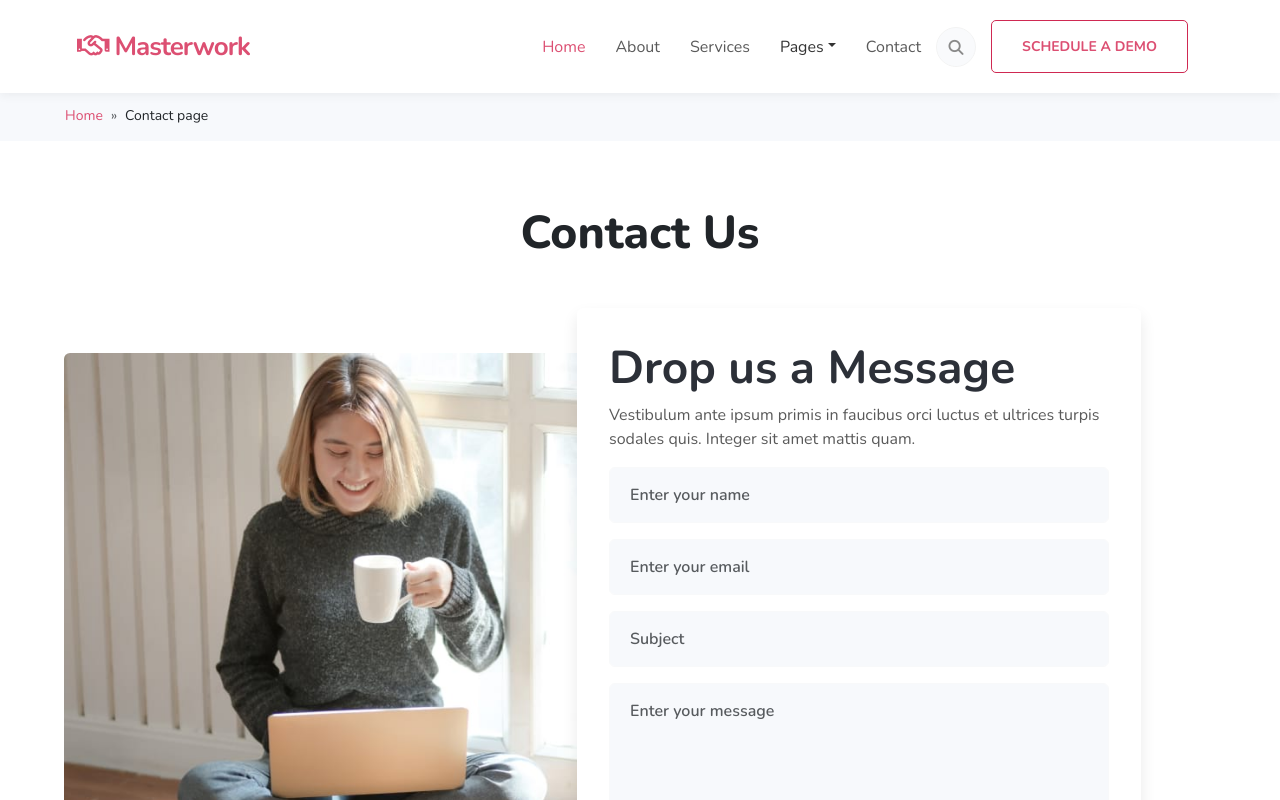
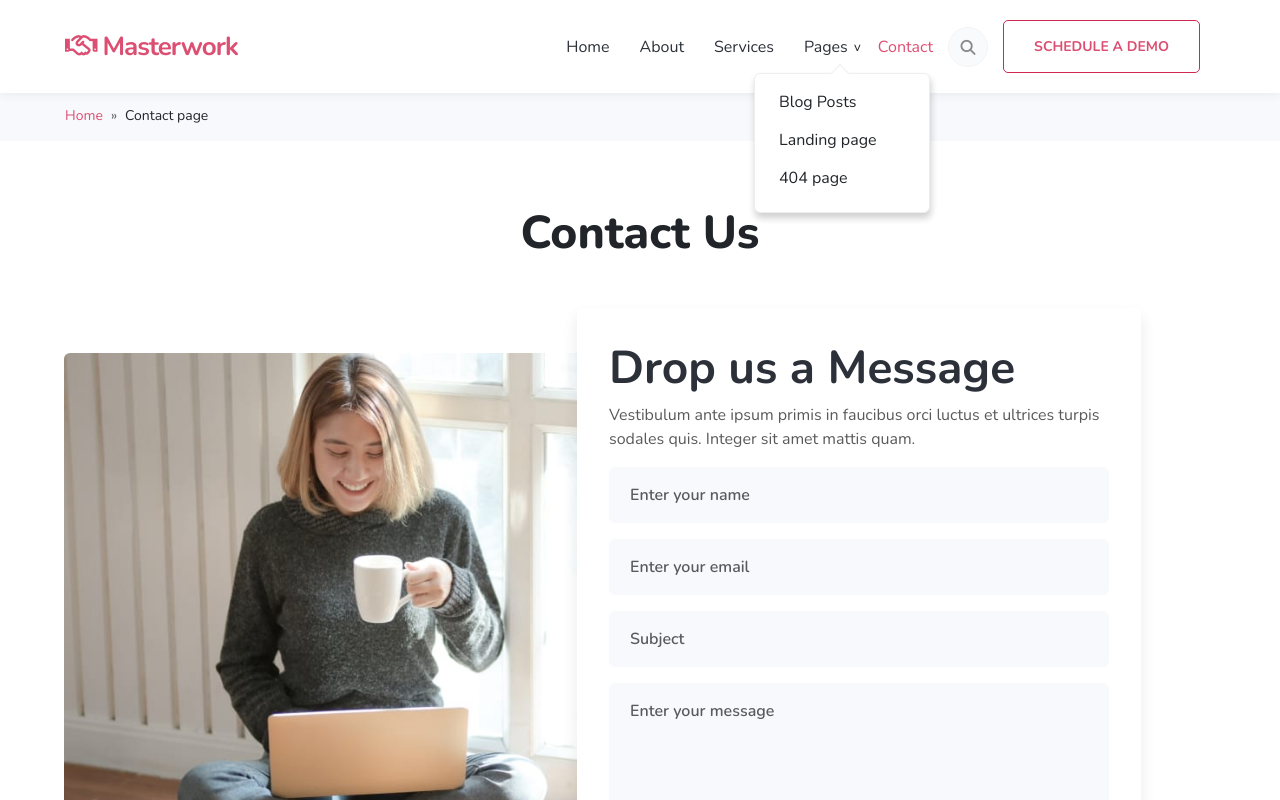
Before and after one commit to AnKaito-dev/BC76-Capstone-Group1, a plain HTML site: page html/contact.html in a window 1280 px wide. Both pictures are taken after a click on the link "Pages". Shown: the top 800 px of the page. Drawn offline with nearby package versions, Linux system fonts and the light colour scheme; some packages are replaced by stand-ins of ours; files that its build step writes are made by us from their sources; a script that the page names is missing.

Commit message:
update page dropdown

```diff
--- a/css/contact.css
+++ b/css/contact.css
@@ -76,6 +76,10 @@
   padding: 20px 0;
 }
 
+.navbar .container-fluid {
+  padding: 0;
+}
+
 .navbar .navbar-brand {
   font-size: 26px;
   letter-spacing: -1px;
@@ -95,6 +99,7 @@
 
 .navbar .navbar-collapse .nav-link {
   padding: 14px 0;
+  color: #2C3038;
 }
 
 .navbar .navbar-collapse .nav-item .nav-link i {
@@ -136,6 +141,79 @@
 }
 
 .navbar-collapse .nav-link:hover::before {
+  width: 20px;
+}
+
+/* dropdown-menu css */
+.dropdown-nav {
+  position: relative;
+}
+
+.dropdown-nav::after {
+  content: "v";
+  position: absolute;
+  right: 2px;
+  top: 17px;
+  font-size: 13px;
+  display: inline-block;
+}
+
+.dropdown-menu {
+  transform: translateX(-50px);
+  padding-top: 16px;
+  border-radius: 6px;
+  min-width: 11rem;
+  box-shadow: 1px 5px 7.5px rgba(14, 13, 13, 0.2);
+  border: 1px solid #eee;
+  background-color: white;
+}
+
+.dropdown-menu .show {
+  display: block;
+}
+
+.dropdown-menu::before {
+  content: '';
+  width: 14px;
+  height: 14px;
+  background-color: white;
+  border: 1px solid #eee;
+  display: block;
+  border-right: none;
+  border-bottom: none;
+  transform: translateX(-50%) rotateZ(45deg);
+  position: absolute;
+  top: -7px;
+  left: 49%;
+}
+
+.dropdown-menu .dropdown-item {
+  position: relative;
+  display: block;
+  width: 100%;
+  padding: 0 24px 14px;
+  color: #212529;
+  white-space: nowrap;
+  background-color: transparent;
+  border: 0;
+  transition: all .5s;
+}
+
+.dropdown-menu .dropdown-item:hover {
+  color: #dc4f72;
+}
+
+.dropdown-menu .dropdown-item::before {
+  position: absolute;
+  content: '';
+  background-color: #dc4f72;
+  width: 0px;
+  height: 2px;
+  bottom: 13px;
+  transition: all .5s;
+}
+
+.dropdown-menu .dropdown-item:hover::before {
   width: 20px;
 }
 
@@ -407,6 +485,9 @@
 }
 
 @media screen and (max-width: 991px) {
+  .navbar {
+    text-align: center;
+  }
   .getInTouch_content {
     grid-template-columns: 1fr;
   }
--- a/html/contact.html
+++ b/html/contact.html
@@ -81,24 +81,24 @@
             <div class="collapse navbar-collapse justify-content-end" id="navbarNav">
               <ul class="navbar-nav">
                 <li class="nav-item">
-                  <a class="nav-link active text-color" aria-current="page" href="#">Home</a>
+                  <a class="nav-link" aria-current="page" href="#">Home</a>
                 </li>
                 <li class="nav-item">
-                  <a class="nav-link text-color" href="#">About</a>
+                  <a class="nav-link" href="#">About</a>
                 </li>
                 <li class="nav-item">
-                  <a class="nav-link text-color" href="#">Services</a>
+                  <a class="nav-link" href="#">Services</a>
                 </li>
-                <li class="nav-item">
-                  <a class="nav-link dropdown-toggle text-color" href="#">Pages</a>
-                  <div class="dropdown-menu">
-                    <a href="#blog-posts">Blog Posts</a>
-                    <a href="#landing-page">Landing page</a>
-                    <a href="#404-page">404 page</a>
+                <li class="nav-item dropdown-nav">
+                  <a class="nav-link" href="#" data-toggle="dropdown" aria-expanded="true" aria-haspopup="true"">Pages</a>
+                  <div class="dropdown-menu" id="dropdown">
+                    <a class="dropdown-item" href="#blog-posts">Blog Posts</a>
+                    <a class="dropdown-item" href="#landing-page">Landing page</a>
+                    <a class="dropdown-item" href="#404-page">404 page</a>
                   </div>
                 </li>
                 <li class="nav-item">
-                  <a class="nav-link text-color" href="#">Contact</a>
+                  <a class="nav-link active" href="#">Contact</a>
                 </li>
               </ul>
               <div class="nav-search light-bg-color">
@@ -401,5 +401,13 @@
         });
       });
     </script>
+
+    <!-- JS Function -->
+    <script>
+      let dropdown = document.getElementById("dropdown");
+      $(".dropdown-nav").on("click", function () {
+        dropdown.classList.toggle("show");
+      })
+    </script>
   </body>
 </html>
```
